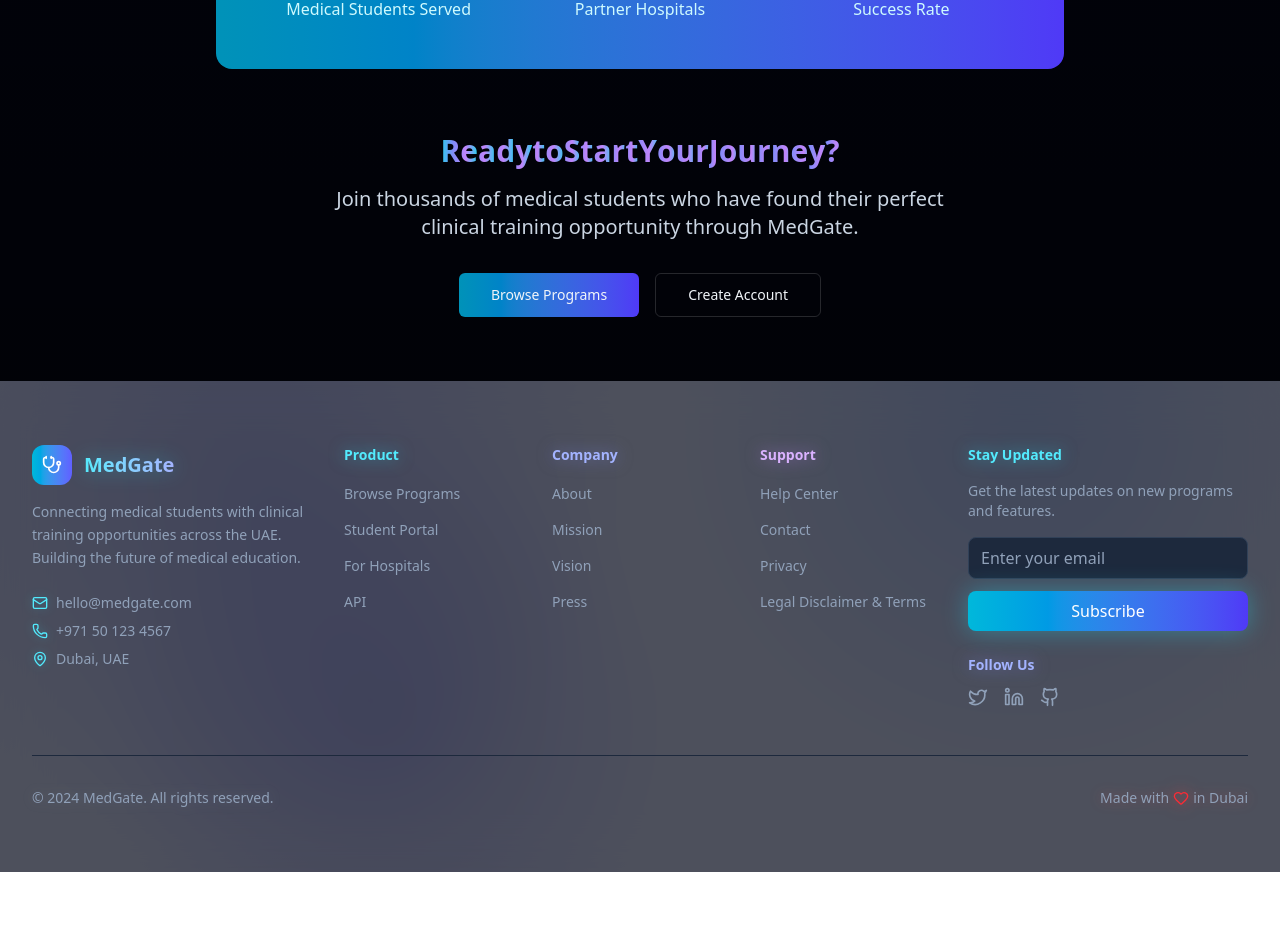
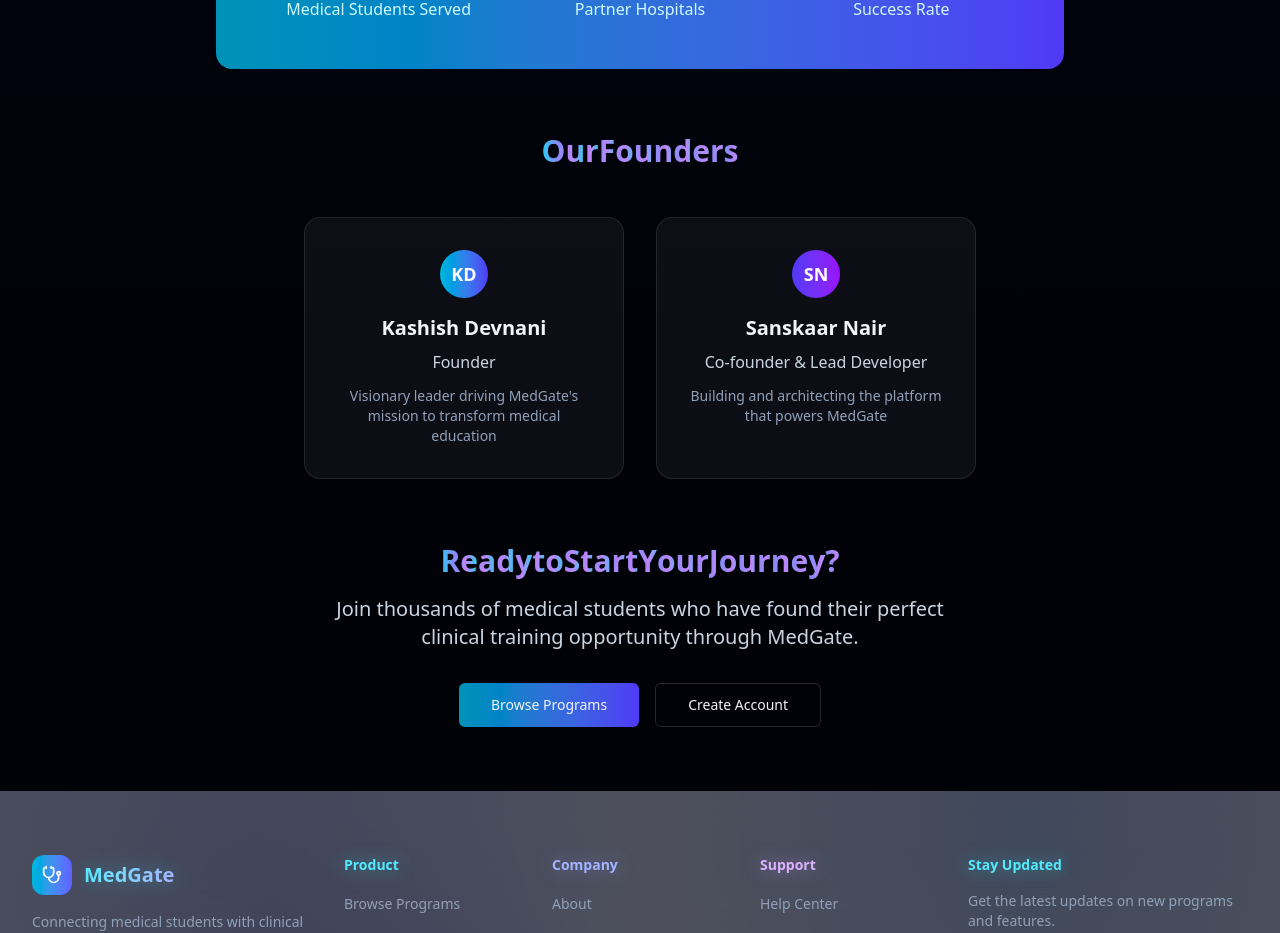
Before and after one commit to s1business84-hub/medgatefinal, a Next.js app in the folder medgate/: page /about in a window 1280 px wide. Shown: the part 2020-2953 px from the top of the page. Before the commit the page ends 2892 px from the top, so only its background shows below. Built offline with nearby package versions, Linux system fonts and the light colour scheme.

Commit message:
Add founders section to about page - Kashish Devnani (Founder) and Sanskaar Nair (Co-founder)

```diff
--- a/medgate/app/about/page.tsx
+++ b/medgate/app/about/page.tsx
@@ -198,6 +198,32 @@
         </section>
 
         {/* Call to Action */}
+        <section className="text-center animate-fade-in mb-16" style={{ animationDelay: '0.35s' }}>
+          <h2 className="text-3xl font-bold text-slate-100 mb-12">
+            <AnimatedGradientText>Our Founders</AnimatedGradientText>
+          </h2>
+          <div className="grid md:grid-cols-2 gap-8 max-w-2xl mx-auto">
+            <div className="rounded-2xl bg-white/5 border border-white/10 p-8 hover:bg-white/10 transition-all duration-300">
+              <div className="w-12 h-12 rounded-full bg-gradient-to-r from-cyan-500 to-indigo-600 mx-auto mb-4 flex items-center justify-center">
+                <span className="text-white font-bold text-lg">KD</span>
+              </div>
+              <h3 className="text-xl font-semibold text-slate-100 mb-2">Kashish Devnani</h3>
+              <p className="text-slate-300">Founder</p>
+              <p className="text-sm text-slate-400 mt-3">Visionary leader driving MedGate&apos;s mission to transform medical education</p>
+            </div>
+
+            <div className="rounded-2xl bg-white/5 border border-white/10 p-8 hover:bg-white/10 transition-all duration-300">
+              <div className="w-12 h-12 rounded-full bg-gradient-to-r from-indigo-600 to-purple-600 mx-auto mb-4 flex items-center justify-center">
+                <span className="text-white font-bold text-lg">SN</span>
+              </div>
+              <h3 className="text-xl font-semibold text-slate-100 mb-2">Sanskaar Nair</h3>
+              <p className="text-slate-300">Co-founder & Lead Developer</p>
+              <p className="text-sm text-slate-400 mt-3">Building and architecting the platform that powers MedGate</p>
+            </div>
+          </div>
+        </section>
+
+        {/* Call to Action */}
         <section className="text-center animate-fade-in" style={{ animationDelay: '0.4s' }}>
           <h2 className="text-3xl font-bold text-slate-100 mb-4">
             <AnimatedGradientText>Ready to Start Your Journey?</AnimatedGradientText>
```
